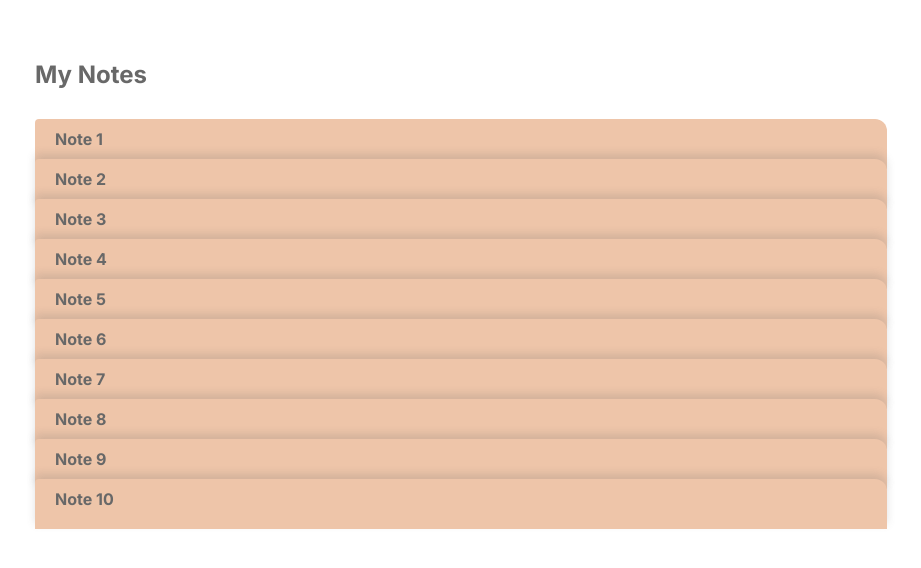
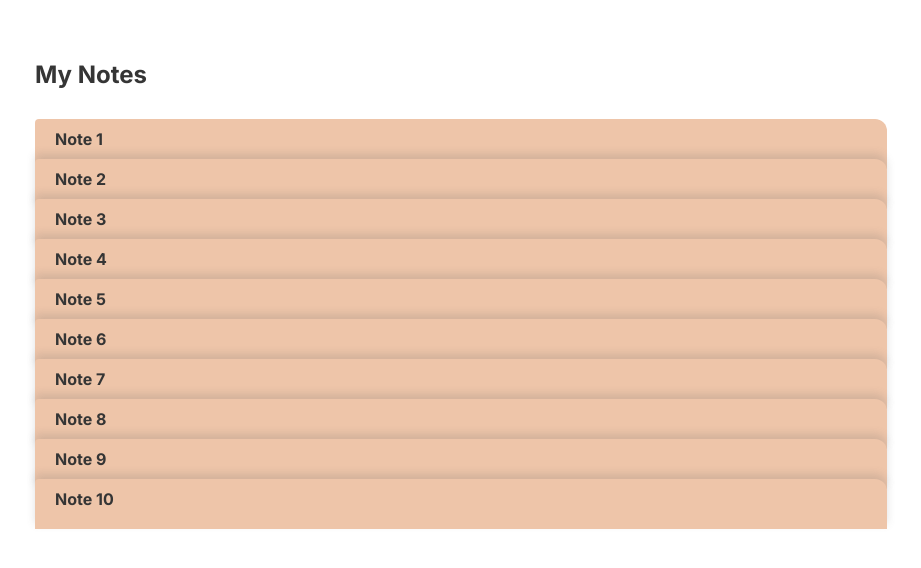
Before and after one commit to ktktbouzu/menoto, a Next.js app: page /notes in a window 1280 px wide. Shown: the top 568 px of the page, without its empty margins (179-1100 px from the left). Built offline with nearby package versions, Linux system fonts and the light colour scheme.

Commit message:
Changed black font color

```diff
--- a/src/app/styles/pages/noteList.scss
+++ b/src/app/styles/pages/noteList.scss
@@ -3,7 +3,7 @@
 
   &__header {
     margin-bottom: 30px;
-    color: #686868;
+    color: #353535;
   }
 
   &__item {
@@ -20,7 +20,7 @@
     }
 
     h4 {
-      color: #686868;
+      color: #353535;
     }
   }
 
```
